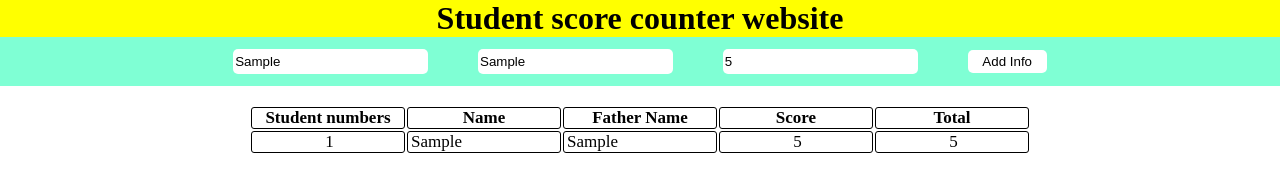
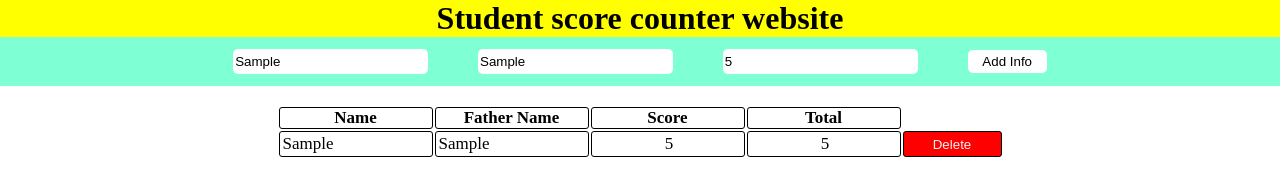
Before and after one commit to gmuhiuddin/Student-score-website, a plain HTML site: page index.html in a window 1280 px wide. Both pictures are taken after typing "Sample", "Sample", "5" into the empty fields and a click on the button "Add Info". Drawn offline with Linux system fonts and the light colour scheme.

Commit message:
Add delete button in score table

```diff
--- a/index.css
+++ b/index.css
@@ -56,3 +56,13 @@ td{
 .textCenter{
     text-align: center;
 }
+.delete-btn{
+    width: 99px;
+height: 26px;
+cursor: pointer;
+border: 1px solid black;
+border-radius: 3px;
+    padding: 1.5px;
+    color: rgb(248, 244, 244);
+    background-color: red;
+}
--- a/index.html
+++ b/index.html
@@ -15,7 +15,7 @@
         <div class="scoreDiv">
             <table id="tableForUser">
                 <tr>
-                    <th>Student numbers</th>
+                    <!-- <th>Student numbers</th> -->
                     <th>Name</th>
                     <th>Father Name</th>
                     <th>Score</th>
--- a/index.js
+++ b/index.js
@@ -34,11 +34,21 @@ let tr = document.createElement('tr')
     stdntScoreTd.className = 'textCenter'
    stdntScoreTd.innerText = studentScoreInput
 
-   tr.appendChild(studentNumberTd)
+let deleteBtn = document.createElement('button');
+deleteBtn.innerText = 'Delete'
+deleteBtn.className = 'delete-btn'
+
+
+//    tr.appendChild(studentNumberTd)
    tr.appendChild(stdntNameTd)
    tr.appendChild(stdntFNameTd)
    tr.appendChild(stdntScoreTd)
    tr.appendChild(totalTd)
+   tr.appendChild(deleteBtn)
+
+   deleteBtn.addEventListener('click',function (){
+       tr.remove()
+   })
 
    tableForUser.appendChild(tr)
 }
```
